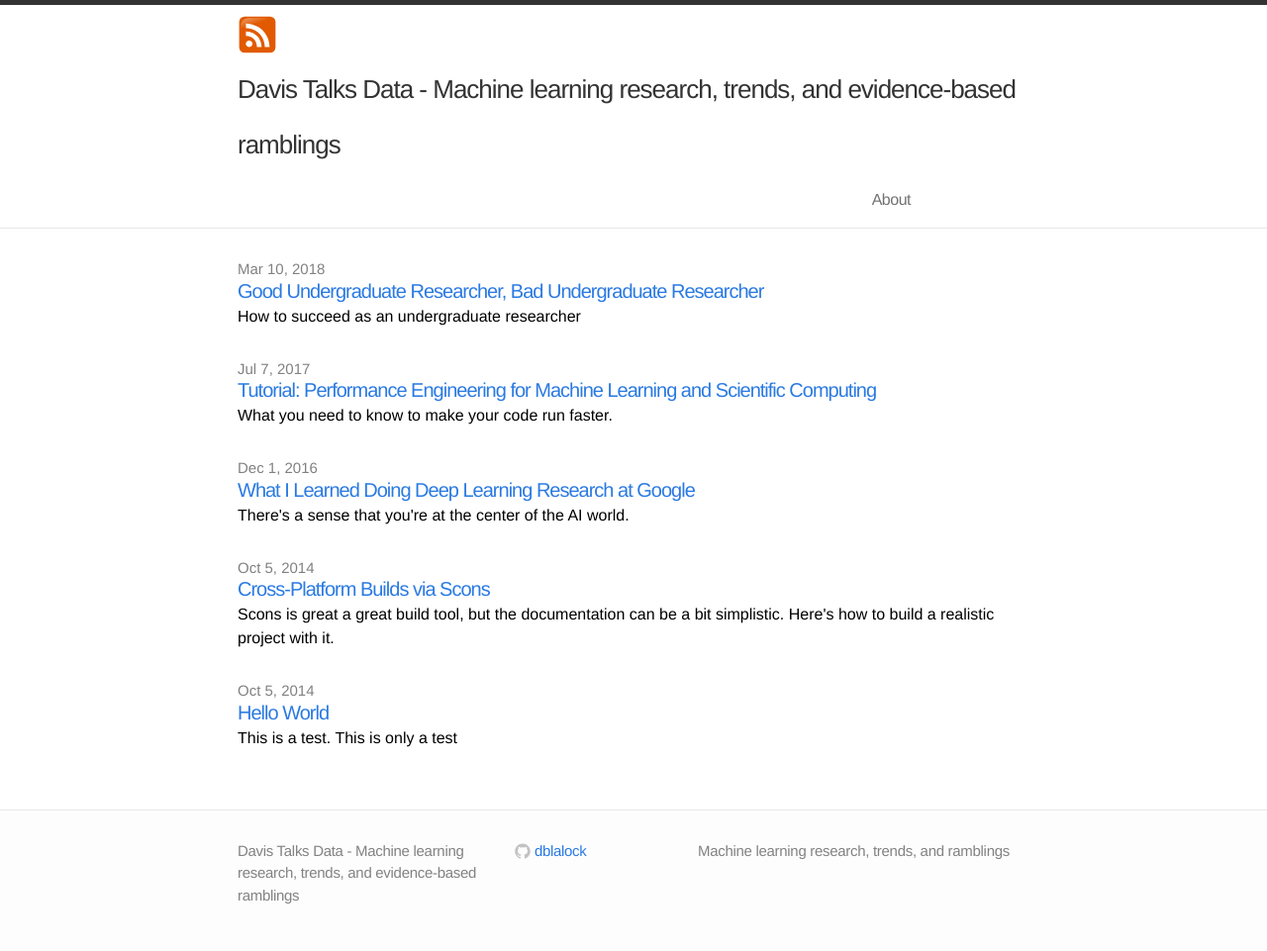
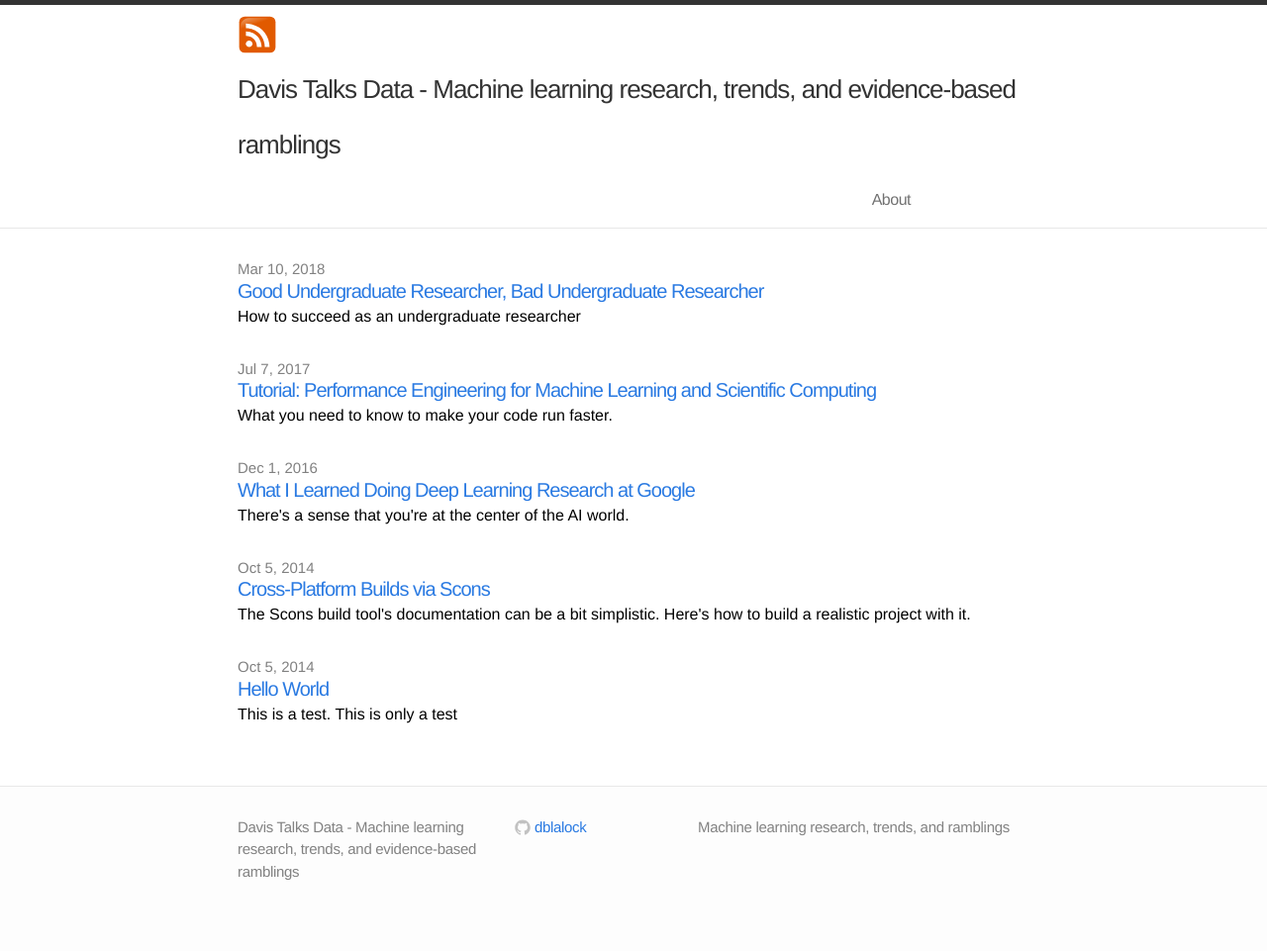
Before and after one commit to dblalock/old-dblalock.github.io, a Jekyll site: the page built from index.html, in a window 1280 px wide. Shown: the whole page at 99% size. Built offline with Jekyll 4.4.1, drawn with Linux system fonts in a browser that asks for light colours; after the commit the page ends 937 px from its top, so only the background shows below that.

Commit message:
add recommendation to just use bazel to scons post

```diff
--- a/_posts/2014-10-6-Cross-Platform-Builds-via-Scons.markdown
+++ b/_posts/2014-10-6-Cross-Platform-Builds-via-Scons.markdown
@@ -2,7 +2,7 @@
 layout: post
 comments: true
 title:  "Cross-Platform Builds via Scons"
-excerpt: "Scons is great a great build tool, but the documentation can be a bit simplistic. Here's how to build a realistic project with it."
+excerpt: "The Scons build tool's documentation can be a bit simplistic. Here's how to build a realistic project with it."
 date:   2014-10-5 22:54:00
 ---
 
```
Also changed, not shown: other parts of _posts/2014-10-6-Cross-Platform-Builds-via-Scons.markdown (+3 -0 lines).
